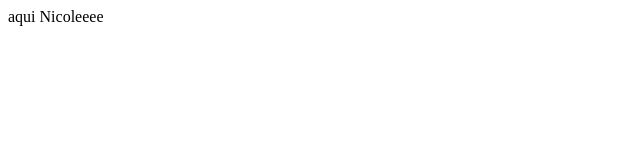
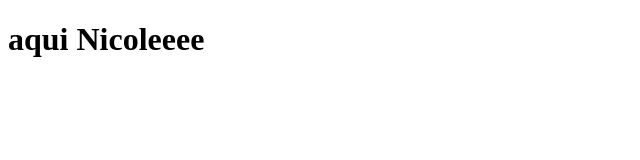
Before and after one commit to drimilius/ecamp0077, a plain HTML site: page Practica_Github/NICOLE.html in a window 1280 px wide. Shown: the whole page, without its empty margins (0-640 px from the left). Drawn offline with Linux system fonts and the light colour scheme.

Commit message:
Update NICOLE.html

```diff
--- a/Practica_Github/NICOLE.html
+++ b/Practica_Github/NICOLE.html
@@ -6,6 +6,6 @@
     <title>Document</title>
 </head>
 <body>
-    aqui Nicoleeee
+    <h1>aqui Nicoleeee</h1>
 </body>
 </html>
```
